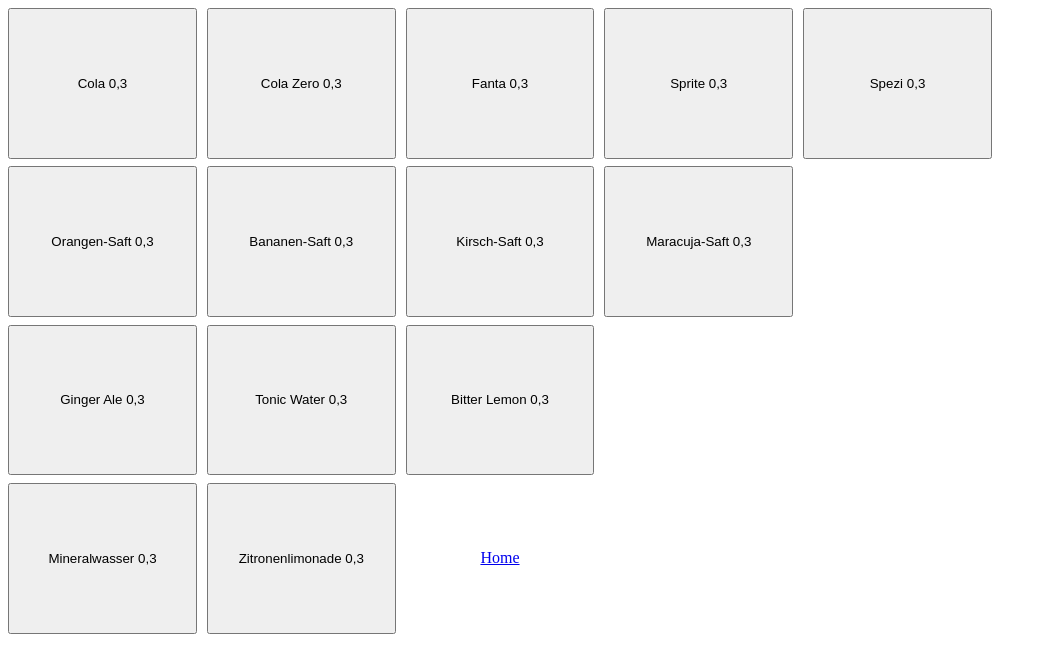
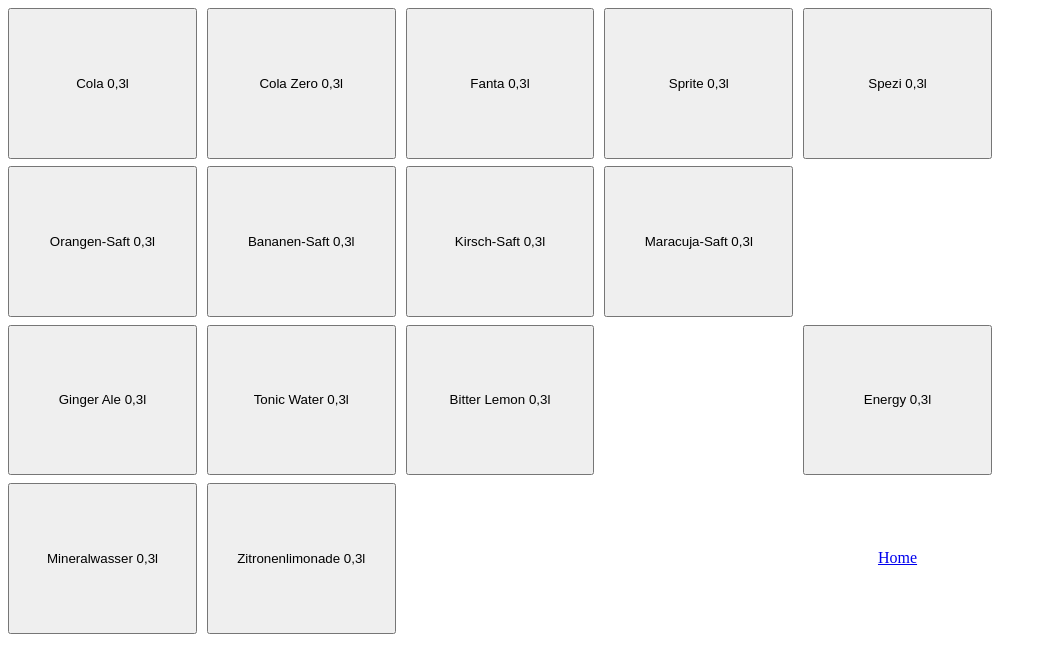
Before and after one commit to chaosflaws/kellerclub-drinks, a plain HTML site: page src/drink_selector/party_softdrinks.html in a window 1280 px wide. Shown: the whole page, without its empty margins (0-1047 px from the left). Drawn offline with Linux system fonts and the light colour scheme; files that its build step writes are made by us from their sources; files whose address does not match are found by name.

Commit message:
add some softdrinks

```diff
--- a/src/drink_selector/party_softdrinks.html
+++ b/src/drink_selector/party_softdrinks.html
@@ -9,23 +9,25 @@
 <body>
 <form method="POST" action="/add_order">
     <ul id="drink-grid">
-        <li><button type="submit" name="order" value="cola_300">Cola 0,3</button></li>
-        <li><button type="submit" name="order" value="cola_zero_300">Cola Zero 0,3</button></li>
-        <li><button type="submit" name="order" value="fanta_300">Fanta 0,3</button></li>
-        <li><button type="submit" name="order" value="sprite_300">Sprite 0,3</button></li>
-        <li><button type="submit" name="order" value="spezi_300">Spezi 0,3</button></li>
-        <li><button type="submit" name="order" value="juice_orange_300">Orangen-Saft 0,3</button></li>
-        <li><button type="submit" name="order" value="juice_banana_300">Bananen-Saft 0,3</button></li>
-        <li><button type="submit" name="order" value="juice_cherry_300">Kirsch-Saft 0,3</button></li>
-        <li><button type="submit" name="order" value="juice_maracuja_300">Maracuja-Saft 0,3</button></li>
+        <li><button type="submit" name="order" value="cola_300">Cola 0,3l</button></li>
+        <li><button type="submit" name="order" value="cola_zero_300">Cola Zero 0,3l</button></li>
+        <li><button type="submit" name="order" value="fanta_300">Fanta 0,3l</button></li>
+        <li><button type="submit" name="order" value="sprite_300">Sprite 0,3l</button></li>
+        <li><button type="submit" name="order" value="spezi_300">Spezi 0,3l</button></li>
+        <li><button type="submit" name="order" value="juice_orange_300">Orangen-Saft 0,3l</button></li>
+        <li><button type="submit" name="order" value="juice_banana_300">Bananen-Saft 0,3l</button></li>
+        <li><button type="submit" name="order" value="juice_cherry_300">Kirsch-Saft 0,3l</button></li>
+        <li><button type="submit" name="order" value="juice_maracuja_300">Maracuja-Saft 0,3l</button></li>
         <li></li>
-        <li><button type="submit" name="order" value="ginger_ale_300">Ginger Ale 0,3</button></li>
-        <li><button type="submit" name="order" value="tonic_water_300">Tonic Water 0,3</button></li>
-        <li><button type="submit" name="order" value="bitter_lemon_300">Bitter Lemon 0,3</button></li>
+        <li><button type="submit" name="order" value="ginger_ale_300">Ginger Ale 0,3l</button></li>
+        <li><button type="submit" name="order" value="tonic_water_300">Tonic Water 0,3l</button></li>
+        <li><button type="submit" name="order" value="bitter_lemon_300">Bitter Lemon 0,3l</button></li>
+        <li></li>
+        <li><button type="submit" name="order" value="energy_300">Energy 0,3l</button></li>
+        <li><button type="submit" name="order" value="sparkling_water_300">Mineralwasser 0,3l</button></li>
+        <li><button type="submit" name="order" value="lemonade_300">Zitronenlimonade 0,3l</button></li>
         <li></li>
         <li></li>
-        <li><button type="submit" name="order" value="sparkling_water_300">Mineralwasser 0,3</button></li>
-        <li><button type="submit" name="order" value="lemonade_300">Zitronenlimonade 0,3</button></li>
         <li><a href="/">Home</a></li>
     </ul>
 </form>
```
Also changed, not shown: src/drink_selector/drink_selector.html (+1 -1 lines).
